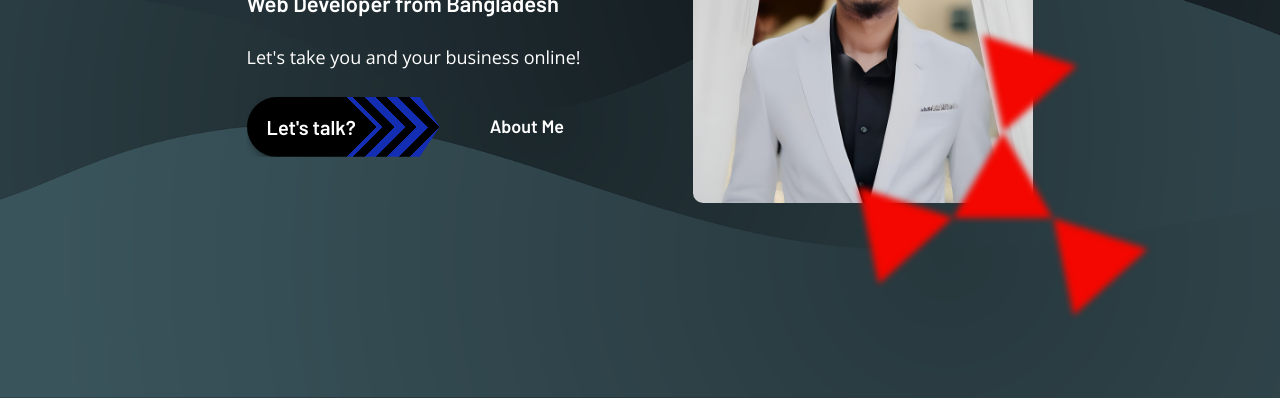
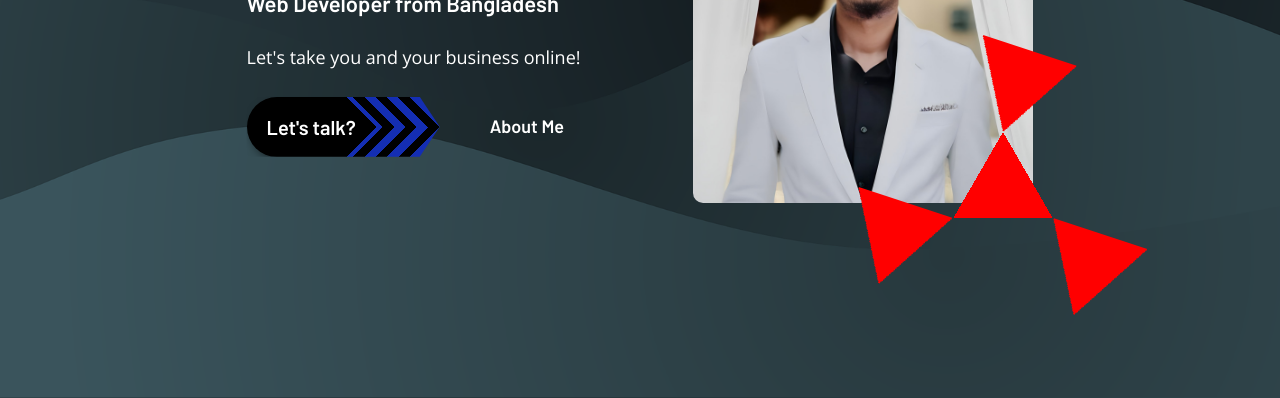
Before and after one commit to murtuja43/not-live-now-murtuja43.github.io, a plain HTML site: page index.html in a window 1280 px wide. Shown: the part 402-800 px from the top of the page. Drawn offline with nearby package versions, Linux system fonts and the light colour scheme.

Commit message:
simplified tri

```diff
--- a/assets/css/tri-rotate.css
+++ b/assets/css/tri-rotate.css
@@ -1,6 +1,5 @@
 /* Apply filters and set the height for the body */
 .maindiv {
-    filter: blur(3px) contrast(10) hue-rotate(10deg);
     display: grid;
   }
 
```
